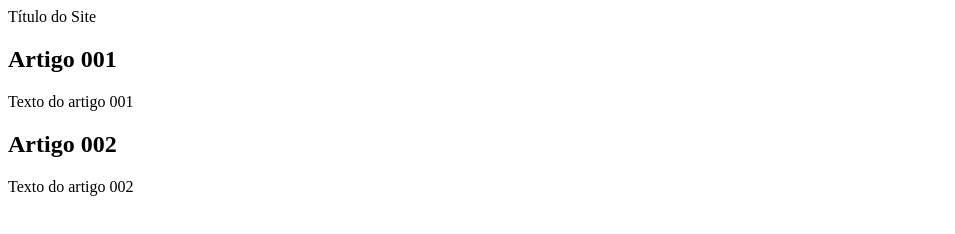
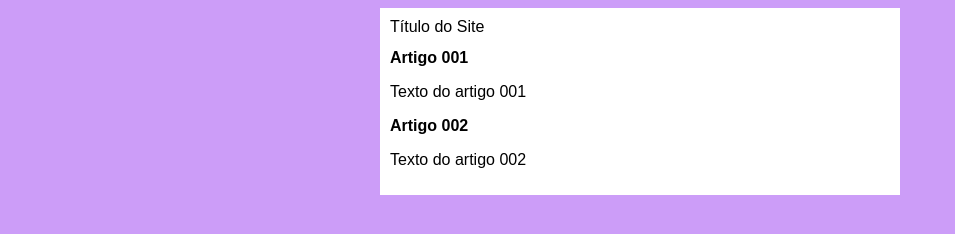
Before and after one commit to Kalil-Hub/Projeto-Site, a plain HTML site: page Index.html in a window 1280 px wide. Shown: the whole page, without its empty margins (0-955 px from the left). Drawn offline with Linux system fonts and the light colour scheme.

Commit message:
titulo no design

```diff
--- a/Index.html
+++ b/Index.html
@@ -3,7 +3,8 @@
 <head>
     <meta charset="UTF-8">
     <meta name="viewport" content="width=device-width, initial-scale=1.0">
-    <title>Título do Site</title>
+    <title>Site Curso em video</title>
+    <link rel="stylesheet" href="estilos/style.css">
 </head>
 <body>
     <main>
```
